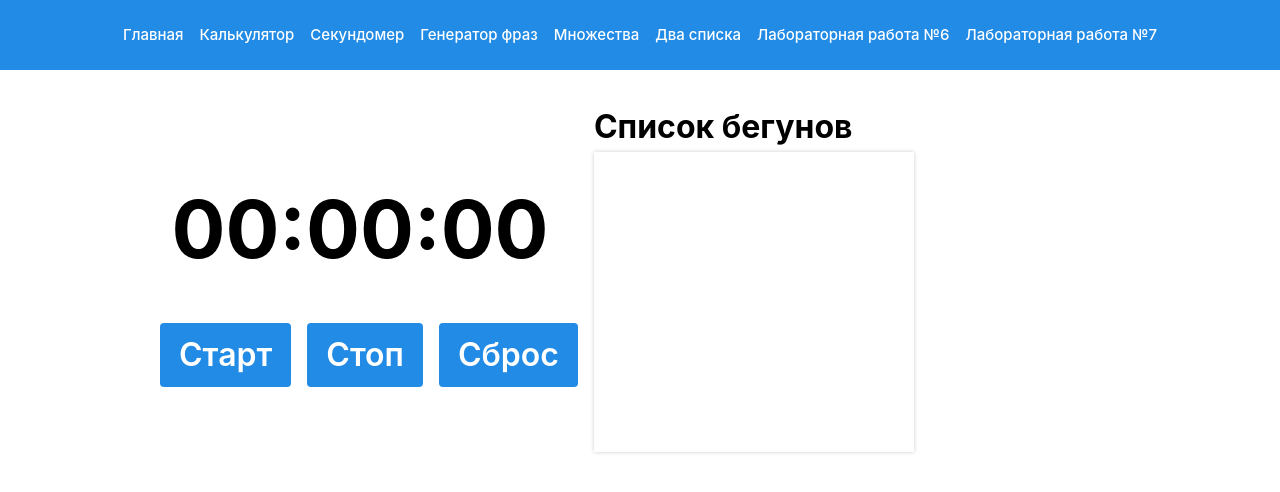
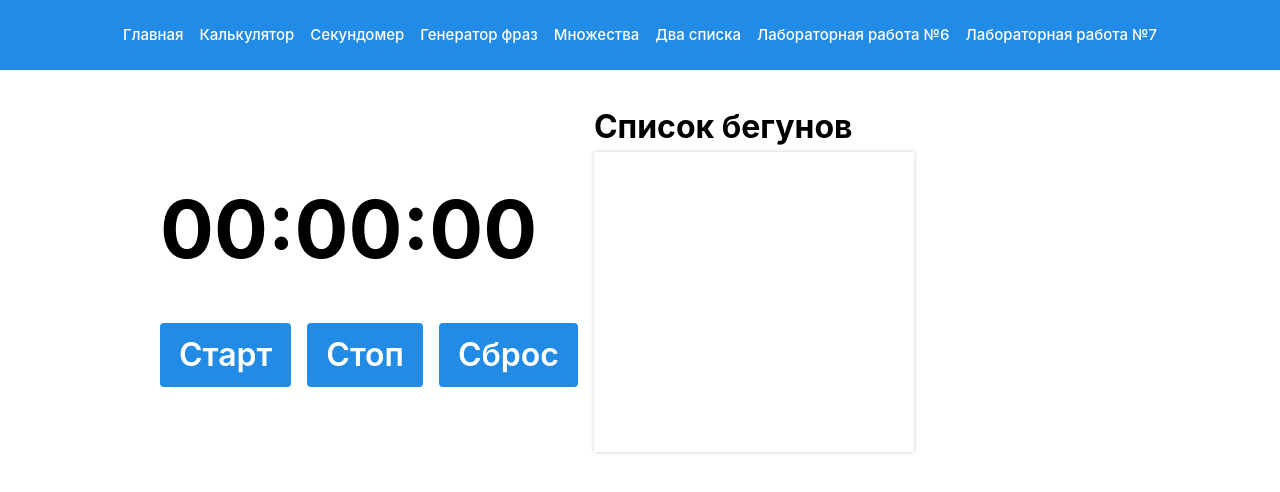
Before and after one commit to DzNk/LaboratoriesTech, a React (Vite) app: page /lab2 in a window 1280 px wide. Shown: the top 492 px of the page. Built offline with nearby package versions, Linux system fonts and the light colour scheme.

Commit message:
Lab 5 done

```diff
--- a/src/pages/StopWatch/styles/StopWatch.module.scss
+++ b/src/pages/StopWatch/styles/StopWatch.module.scss
@@ -1,7 +1,6 @@
 .bigText {
   font-size: 5rem;
   font-weight: 700;
-  text-align: center;
   margin-bottom: 1rem;
 }
 
--- a/src/pages/StopWatch/ui/StopWatchPage.tsx
+++ b/src/pages/StopWatch/ui/StopWatchPage.tsx
@@ -60,7 +60,7 @@ export function StopWatchPage() {
             <Center>
                 <Group w={"60em"}>
                     <Stack>
-                        <Text w={"5em"} className={styles.bigText}>{formatTime(elapsedTime)}</Text>
+                        <Text className={styles.bigText}>{formatTime(elapsedTime)}</Text>
                         <Group>
                             <Button className={styles.button} onClick={start}>Старт</Button>
                             <Button className={styles.button} onClick={stop}>Стоп</Button>
```
